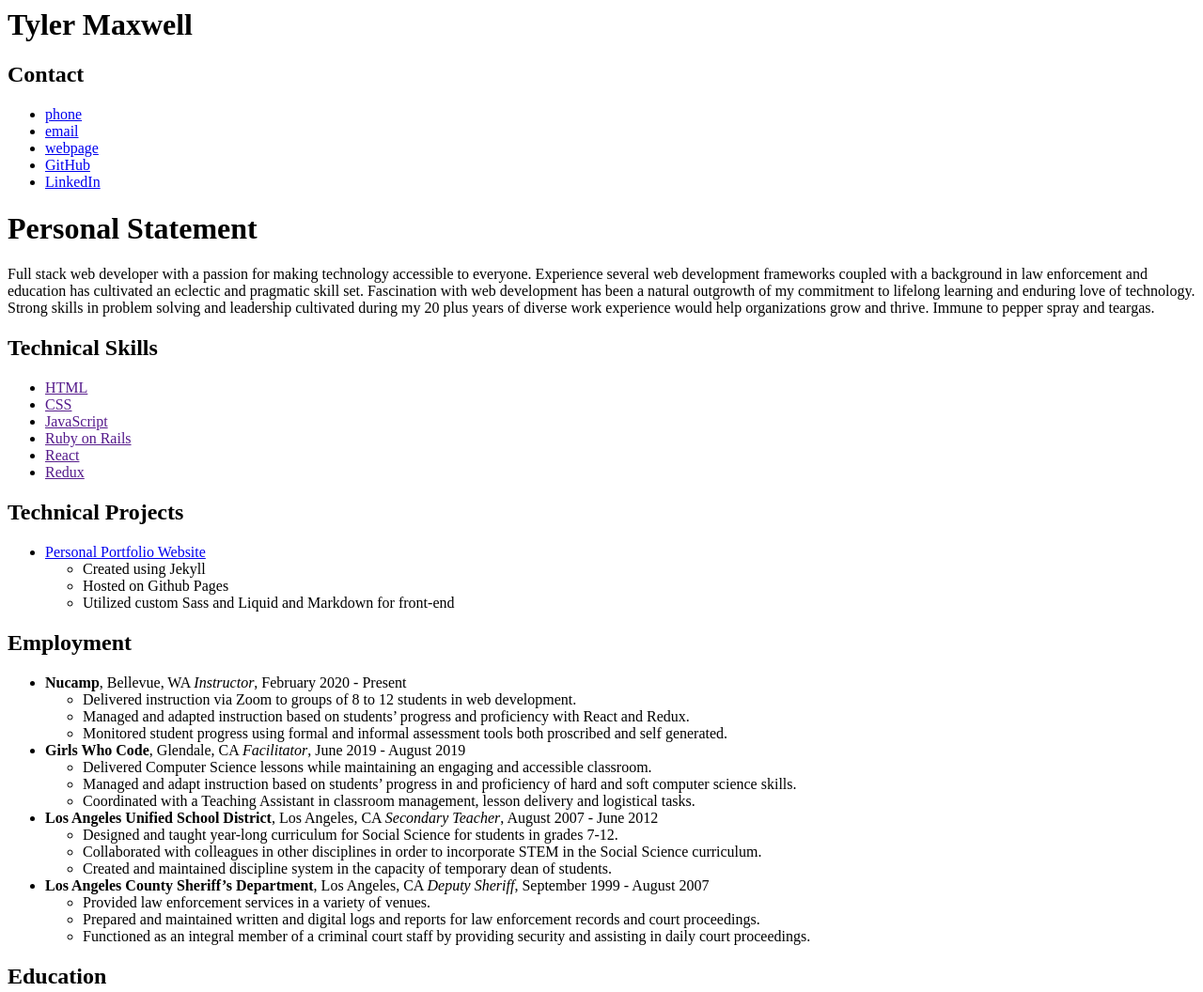
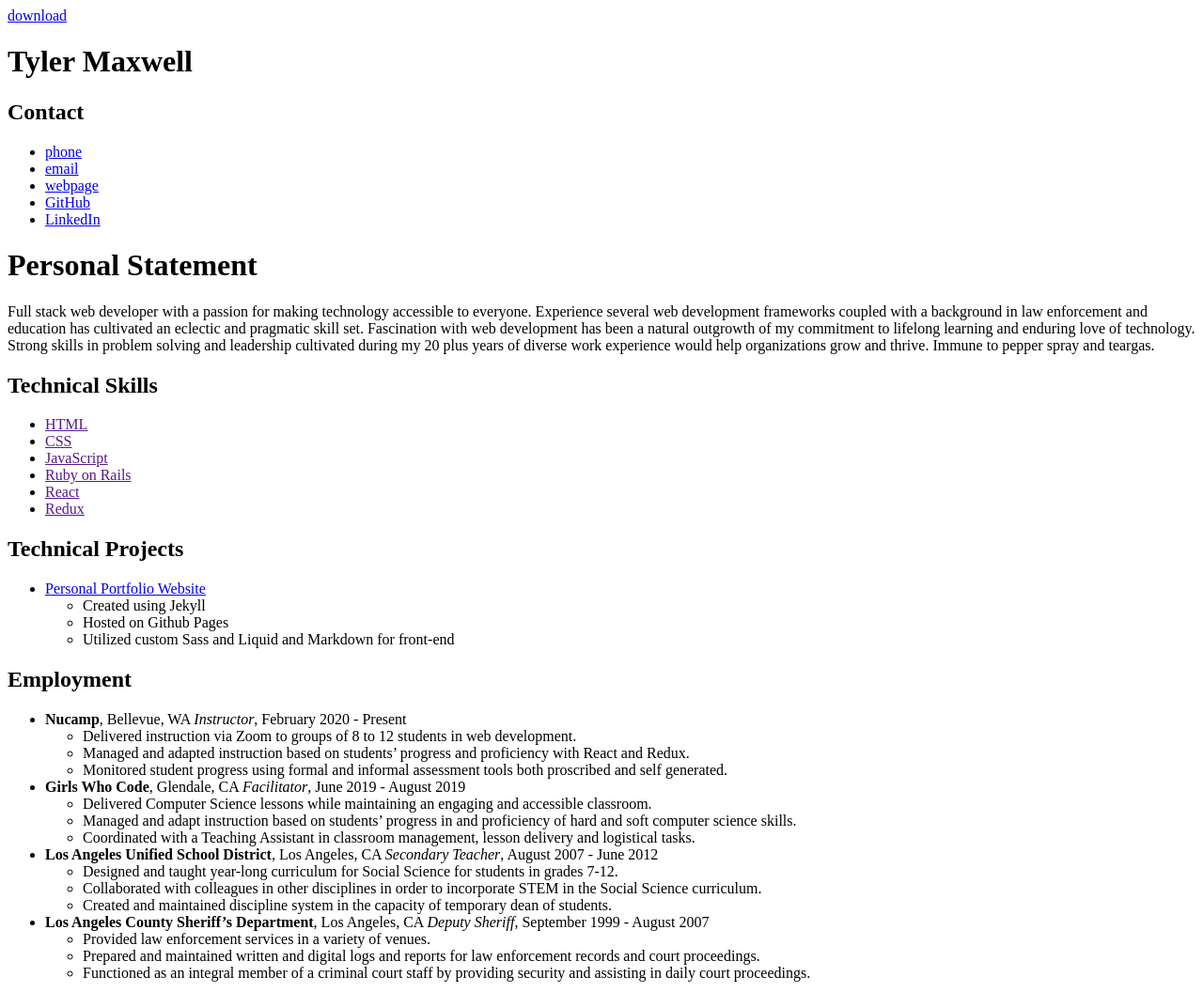
Before and after one commit to tmax818/resume, a plain HTML site: page index.html in a window 1280 px wide. Shown: the top 1056 px of the page at 94% size. Drawn offline with Linux system fonts and the light colour scheme.

Commit message:
add text

```diff
--- a/index.html
+++ b/index.html
@@ -1,4 +1,4 @@
-<a href="/tylermaxwell.pdf" download></a>
+<a href="/tylermaxwell.pdf" download>download</a>
 
 <h1 id="tyler-maxwell">Tyler Maxwell</h1>
 <h2 id="contact">Contact</h2>
```
